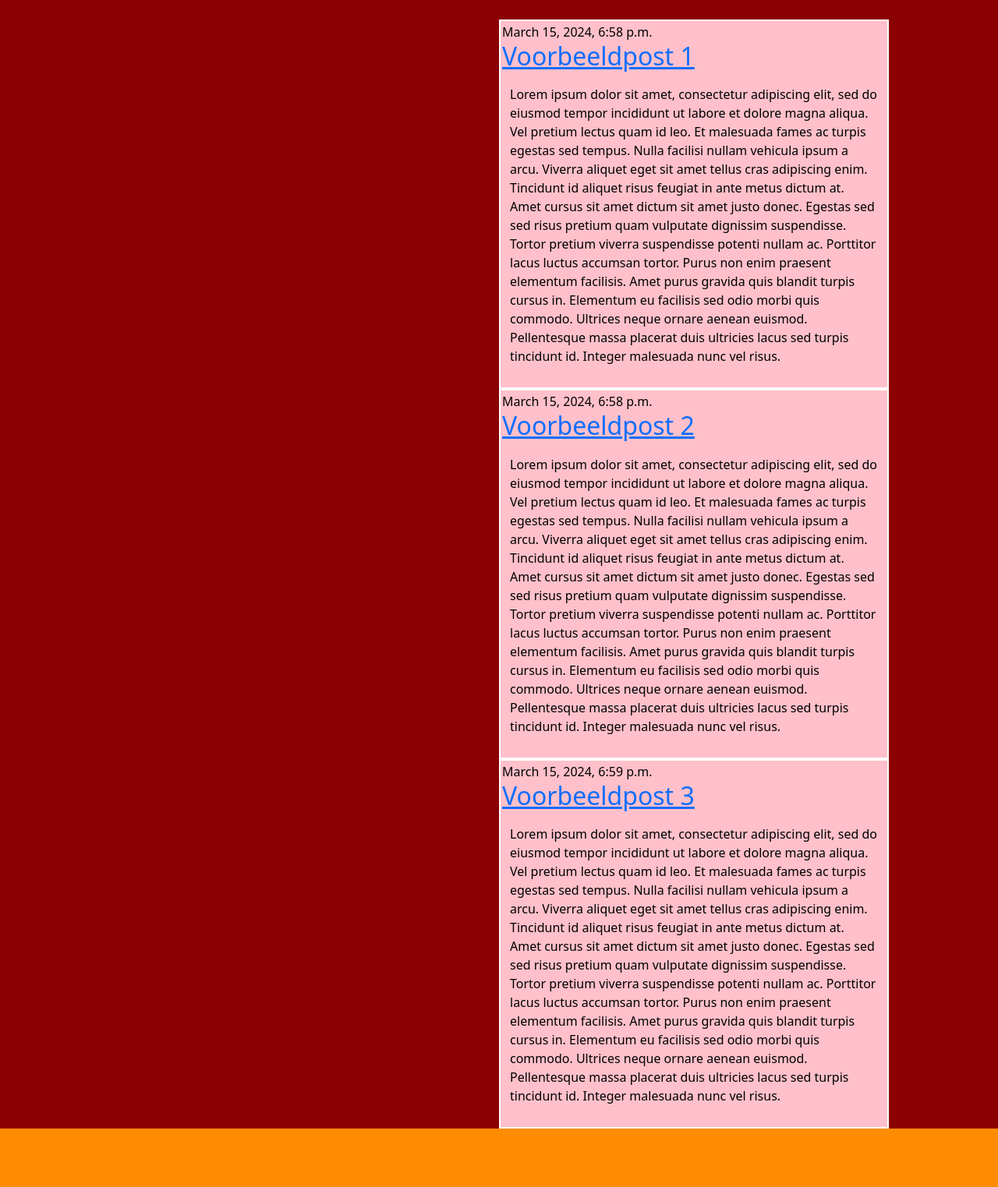
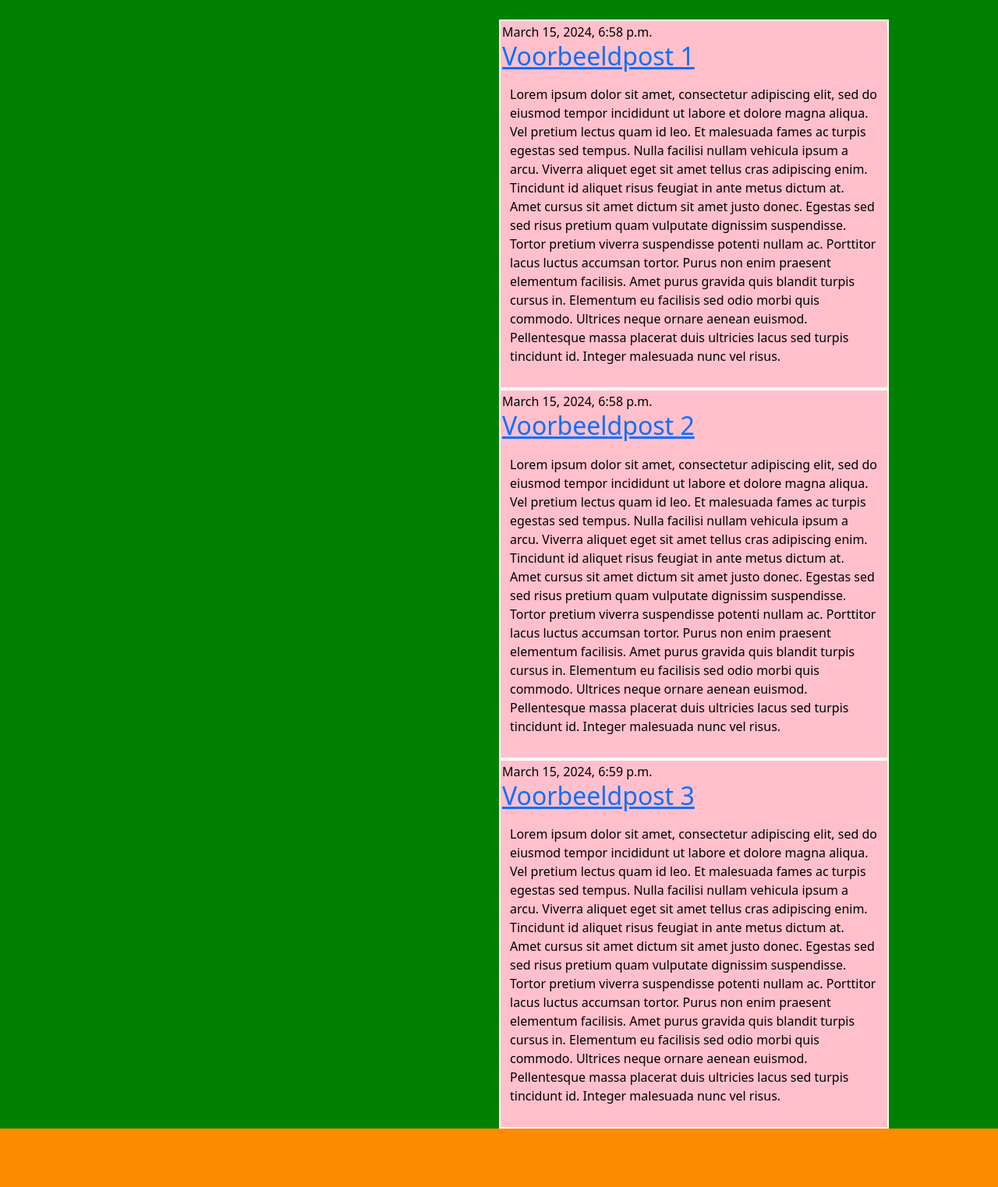
Before and after one commit to MALiebregts/testDjango, a Django app: template mysite/blog/templates/blog/post_list.html in a window 1280 px wide. Shown: the part 75-1598 px from the top of the page at 78% size. Run offline with Django 3.2, Linux system fonts and the light colour scheme; the template is opened without the code that fills it: values that come from a table or form of the project are taken from there, others are empty; data comes from the database, SQL or seed files in the repository; both versions use the stored data as it was after the commit; some libraries are stand-ins or nearby versions.

Commit message:
nieuwe lijst

```diff
--- a/mysite/blog/static/css/stijl.css
+++ b/mysite/blog/static/css/stijl.css
@@ -7,7 +7,7 @@ header {
 }
 
 body {
-    background-color: darkred;
+    background-color: green;
     color: black;
 }
 
--- a/mysite/blog/templates/blog/post_list.html
+++ b/mysite/blog/templates/blog/post_list.html
@@ -9,7 +9,7 @@ trap@5.1.3/dist/css/bootstrap.min.css" rel="stylesheet"
 integrity=
 "sha384-1BmE4kWBq78iYhFldvKuhfTAU6auU8tT94WrHftjDbrCEXSU1oBoqyl2QvZ6jIW3"
 crossorigin="anonymous">
-<link rel="stylesheet" href="{% static 'css/stijl.css' %}">
+<link rel="stylesheet" href="{% static 'css\stijl.css' %}">
 <title></title>
 </head>
 <header>
```
Also changed, not shown: mysite/db.sqlite3.
